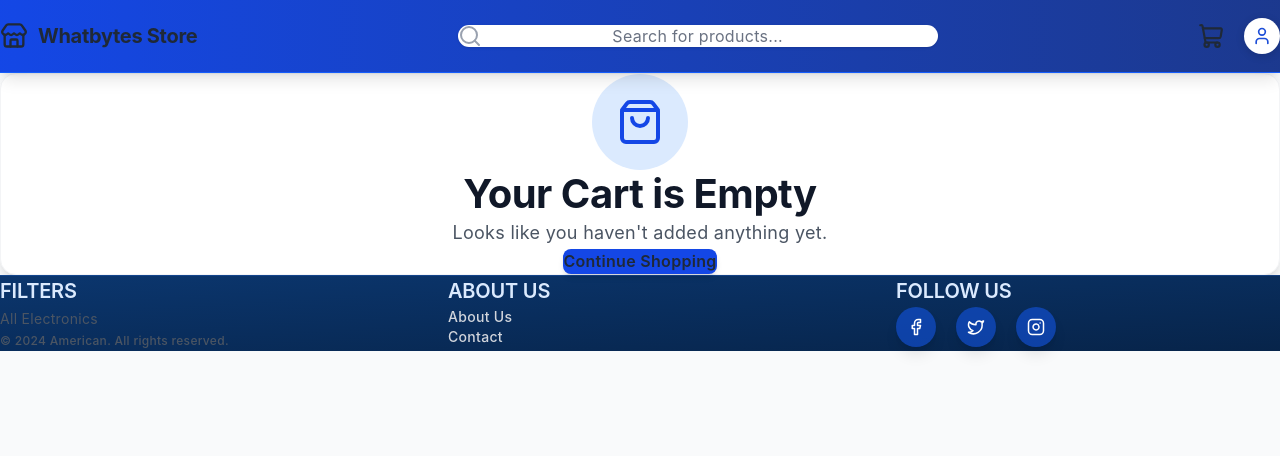
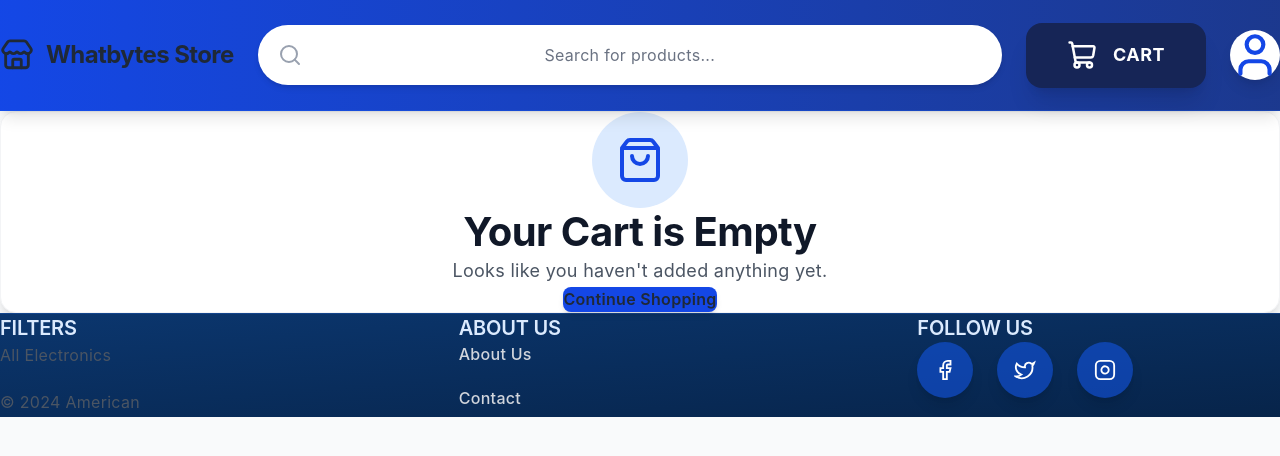
Before and after one commit to Ayushpandey2026/whatbytes, a Next.js app: page /cart in a window 1280 px wide. Shown: the top 456 px of the page. Built offline with nearby package versions, Linux system fonts and the light colour scheme.

Commit message:
polished UI and features

```diff
--- a/src/app/page.js
+++ b/src/app/page.js
@@ -22,17 +22,9 @@ function HomePageContent() {
     const price = searchParams.get("price");
     const search = searchParams.get("search");
 
-    if (category) {
-      setSelectedCategory(category);
-    }
-
-    if (price) {
-      setMaxPrice(Number(price));
-    }
-
-    if (search) {
-      setSearchQuery(search);
-    }
+    if (category) setSelectedCategory(category);
+    if (price) setMaxPrice(Number(price));
+    if (search) setSearchQuery(search);
   }, [searchParams]);
 
   useEffect(() => {
@@ -76,7 +68,10 @@ function HomePageContent() {
         setSearchQuery={setSearchQuery}
       />
 
-      <main className="max-w-7xl mx-auto px-6 pt-12 pb-24">
+      {/* IMPORTANT SPACE BELOW NAVBAR */}
+      <div className="h-12"></div>
+
+      <main className="max-w-7xl mx-auto px-6 sm:px-8 pb-24">
         <div className="grid grid-cols-1 lg:grid-cols-4 gap-10">
           <div className="lg:col-span-1">
             <SidebarFilters
@@ -104,7 +99,7 @@ function HomePageContent() {
 
 export default function HomePage() {
   return (
-    <Suspense fallback={<div />}>
+    <Suspense fallback={<div>Loading...</div>}>
       <HomePageContent />
     </Suspense>
   );
--- a/src/components/Footer.js
+++ b/src/components/Footer.js
@@ -2,52 +2,129 @@ import React from "react";
 
 export default function Footer() {
   return (
-    <footer className="bg-gradient-to-br from-[#0b366e] to-[#07244a] text-white py-20 px-8 border-t border-blue-500/30">
-      <div className="max-w-7xl mx-auto grid grid-cols-1 md:grid-cols-3 gap-16 text-sm mb-12">
+    <footer className="bg-gradient-to-br from-[#0b366e] to-[#07244a] text-white border-t border-blue-500/30 mt-20">
+      <div className="w-full max-w-screen-2xl mx-auto px-10 lg:px-16 py-24">
+
+        <div className="grid grid-cols-1 md:grid-cols-3 gap-24">
+
+          {/* Column 1 */}
           <div className="flex flex-col">
-          <h4 className="font-extrabold mb-6 text-lg uppercase tracking-wider text-blue-100">Filters</h4>
-          <p className="text-gray-300 leading-relaxed hover:text-white transition-colors cursor-pointer w-max">All Electronics</p>
-          <div className="mt-auto pt-10">
-            <p className="text-blue-300/60 text-xs font-medium tracking-wide">© 2024 American. All rights reserved.</p>
+            <h4 className="font-extrabold mb-8 text-xl uppercase tracking-wider text-blue-100">
+              Filters
+            </h4>
+
+            <div className="flex flex-col gap-5">
+              <p className="text-white-800  cursor-pointer text-base ml-5">
+                All Electronics
+              </p>
+
+              <p className=" text-white-800  cursor-pointer text-base">
+                &copy; 2024 American
+              </p>
+
+
             </div>
           </div>
 
+          {/* Column 2 */}
           <div className="flex flex-col">
-          <h4 className="font-extrabold mb-6 text-lg uppercase tracking-wider text-blue-100">About Us</h4>
-          <ul className="space-y-4 text-gray-300 font-medium">
-            <li><a href="#" className="hover:text-white hover:underline underline-offset-4 transition-all inline-block">About Us</a></li>
-            <li><a href="#" className="hover:text-white hover:underline underline-offset-4 transition-all inline-block">Contact</a></li>
+            <h4 className="font-extrabold mb-8 text-xl uppercase tracking-wider text-blue-100">
+              About Us
+            </h4>
+
+            <ul className="flex flex-col gap-5 text-gray-300 text-base font-medium">
+              <li>
+                <a
+                  href="#"
+                  className="hover:text-white hover:underline underline-offset-4 transition-all"
+                >
+                  About Us
+                </a>
+              </li>
+
+              <li>
+                <a
+                  href="#"
+                  className="hover:text-white hover:underline underline-offset-4 transition-all"
+                >
+                  Contact
+                </a>
+              </li>
+
+
+
             </ul>
           </div>
 
+          {/* Column 3 */}
           <div className="flex flex-col">
-          <h4 className="font-extrabold mb-6 text-lg uppercase tracking-wider text-blue-100">Follow Us</h4>
-          <div className="flex gap-5">
+            <h4 className="font-extrabold mb-8 text-xl uppercase tracking-wider text-blue-100">
+              Follow Us
+            </h4>
+
+            <div className="flex gap-6">
               {/* Facebook */}
-            <a href="#" className="w-10 h-10 rounded-full bg-blue-600/50 flex items-center justify-center hover:bg-white hover:text-blue-900 transition-all shadow-lg hover:shadow-xl hover:-translate-y-1">
-              <svg xmlns="http://www.w3.org/2000/svg" width="18" height="18" viewBox="0 0 24 24" fill="none" stroke="currentColor" strokeWidth="2" strokeLinecap="round" strokeLinejoin="round">
-                <path d="M18 2h-3a5 5 0 0 0-5 5v3H7v4h3v8h4v-8h3l1-4h-4V7a1 1 0 0 1 1-1h3z"/>
+              <a
+                href="#"
+                className="w-14 h-14 rounded-full bg-blue-600/50 flex items-center justify-center hover:bg-white hover:text-blue-900 transition-all shadow-lg hover:shadow-xl hover:-translate-y-1"
+              >
+                <svg
+                  xmlns="http://www.w3.org/2000/svg"
+                  width="22"
+                  height="22"
+                  viewBox="0 0 24 24"
+                  fill="none"
+                  stroke="currentColor"
+                  strokeWidth="2"
+                >
+                  <path d="M18 2h-3a5 5 0 0 0-5 5v3H7v4h3v8h4v-8h3l1-4h-4V7a1 1 0 0 1 1-1h3z" />
                 </svg>
               </a>
 
               {/* Twitter */}
-            <a href="#" className="w-10 h-10 rounded-full bg-blue-600/50 flex items-center justify-center hover:bg-white hover:text-blue-900 transition-all shadow-lg hover:shadow-xl hover:-translate-y-1">
-              <svg xmlns="http://www.w3.org/2000/svg" width="18" height="18" viewBox="0 0 24 24" fill="none" stroke="currentColor" strokeWidth="2" strokeLinecap="round" strokeLinejoin="round">
-                <path d="M22 4s-.7 2.1-2 3.4c1.6 10-9.4 17.3-18 11.6 2.2.1 4.4-.6 6-2C3 15.5.5 9.6 3 5c2.2 2.6 5.6 4.1 9 4-.9-4.2 4-6.6 7-3.8 1.1 0 3-1.2 3-1.2z"/>
+              <a
+                href="#"
+                className="w-14 h-14 rounded-full bg-blue-600/50 flex items-center justify-center hover:bg-white hover:text-blue-900 transition-all shadow-lg hover:shadow-xl hover:-translate-y-1"
+              >
+                <svg
+                  xmlns="http://www.w3.org/2000/svg"
+                  width="22"
+                  height="22"
+                  viewBox="0 0 24 24"
+                  fill="none"
+                  stroke="currentColor"
+                  strokeWidth="2"
+                >
+                  <path d="M22 4s-.7 2.1-2 3.4c1.6 10-9.4 17.3-18 11.6 2.2.1 4.4-.6 6-2C3 15.5.5 9.6 3 5c2.2 2.6 5.6 4.1 9 4-.9-4.2 4-6.6 7-3.8 1.1 0 3-1.2 3-1.2z" />
                 </svg>
               </a>
 
               {/* Instagram */}
-            <a href="#" className="w-10 h-10 rounded-full bg-blue-600/50 flex items-center justify-center hover:bg-white hover:text-blue-900 transition-all shadow-lg hover:shadow-xl hover:-translate-y-1">
-              <svg xmlns="http://www.w3.org/2000/svg" width="18" height="18" viewBox="0 0 24 24" fill="none" stroke="currentColor" strokeWidth="2" strokeLinecap="round" strokeLinejoin="round">
-                <rect width="20" height="20" x="2" y="2" rx="5" ry="5"/>
-                <path d="M16 11.37A4 4 0 1 1 12.63 8 4 4 0 0 1 16 11.37z"/>
-                <line x1="17.5" x2="17.51" y1="6.5" y2="6.5"/>
+              <a
+                href="#"
+                className="w-14 h-14 rounded-full bg-blue-600/50 flex items-center justify-center hover:bg-white hover:text-blue-900 transition-all shadow-lg hover:shadow-xl hover:-translate-y-1"
+              >
+                <svg
+                  xmlns="http://www.w3.org/2000/svg"
+                  width="22"
+                  height="22"
+                  viewBox="0 0 24 24"
+                  fill="none"
+                  stroke="currentColor"
+                  strokeWidth="2"
+                >
+                  <rect width="20" height="20" x="2" y="2" rx="5" />
+                  <path d="M16 11.37A4 4 0 1 1 12.63 8 4 4 0 0 1 16 11.37z" />
+                  <line x1="17.5" x2="17.51" y1="6.5" y2="6.5" />
                 </svg>
               </a>
             </div>
           </div>
         </div>
+
+
+
+      </div>
     </footer>
   );
 }
--- a/src/components/Header.js
+++ b/src/components/Header.js
@@ -9,76 +9,54 @@ export default function Header({ searchQuery, setSearchQuery }) {
   const { cartCount } = useCart();
 
   return (
-    <header className="sticky top-0 z-50 bg-gradient-to-r from-blue-700 to-blue-900 shadow-lg border-b border-blue-600 border-opacity-30 mb-12">
-      <div
-        className="max-w-7xl mx-auto px-8"
-        style={{
-          display: "flex",
-          alignItems: "center",
-          justifyContent: "space-between",
-          flexWrap: "wrap",
-          gap: "16px",
-          minHeight: "72px",
-          paddingTop: "14px",
-          paddingBottom: "14px",
-        }}
-      >
+    <header className="sticky top-0 z-50 bg-gradient-to-r from-blue-700 to-blue-900 shadow-lg border-b border-blue-600/30">
+      <div className="w-full max-w-screen-2xl mx-auto px-6 lg:px-10 min-h-[110px] flex flex-wrap md:flex-nowrap items-center justify-between gap-6">
+
         {/* Logo */}
         <Link
           href="/"
-          style={{ display: "flex", alignItems: "center", gap: "10px", flexShrink: 0 }}
-          className="text-white hover:opacity-90 transition"
+          className="text-white hover:opacity-90 transition flex items-center gap-3 flex-shrink-0"
         >
-          <Store size={28} style={{ flexShrink: 0 }} />
-          <span style={{ fontSize: "1.25rem", fontWeight: 700, letterSpacing: "-0.3px", whiteSpace: "nowrap" }}>
+          <Store size={34} />
+          <span className="text-2xl font-bold whitespace-nowrap tracking-tight">
             Whatbytes Store
           </span>
         </Link>
 
-        {/* Search Bar - grows in middle */}
-        <div style={{ flex: "1 1 280px", maxWidth: "480px", margin: "0 0 0 0" }}>
-          <SearchBar searchQuery={searchQuery} setSearchQuery={setSearchQuery} />
+        {/* Search */}
+        <div className="flex-1 min-w-[280px] max-w-[750px] h-[60px]">
+          <SearchBar
+            searchQuery={searchQuery}
+            setSearchQuery={setSearchQuery}
+          />
         </div>
 
         {/* Actions */}
-        <div style={{ display: "flex", alignItems: "center", gap: "20px", flexShrink: 0 }}>
-          <Link href="/cart" className="relative text-white hover:opacity-80 transition group">
-            <ShoppingCart size={26} className="group-hover:scale-110 transition" />
-            {cartCount > 0 && (
-              <span
-                style={{
-                  position: "absolute",
-                  top: "-8px",
-                  right: "-10px",
-                  background: "#ef4444",
-                  color: "#fff",
-                  fontSize: "0.7rem",
-                  fontWeight: 700,
-                  borderRadius: "9999px",
-                  height: "20px",
-                  width: "20px",
-                  display: "flex",
-                  alignItems: "center",
-                  justifyContent: "center",
-                }}
-              >
-                {cartCount}
-              </span>
-            )}
-          </Link>
+        <div className="flex items-center gap-6 flex-shrink-0">
+      <Link
+  href="/cart"
+  className="relative group"
+>
+  <div className="bg-blue-950 hover:bg-blue-900 w-[180px] h-[65px] rounded-2xl flex items-center justify-center gap-4 shadow-xl transition-all duration-300 hover:scale-105">
 
-          <div
-            style={{
-              background: "#fff",
-              borderRadius: "9999px",
-              padding: "8px",
-              display: "flex",
-              alignItems: "center",
-              justifyContent: "center",
-              boxShadow: "0 2px 8px rgba(0,0,0,0.15)",
-            }}
-          >
-            <User size={20} style={{ color: "#1d4ed8" }} />
+    <ShoppingCart
+      size={30}
+      className="text-white group-hover:scale-110 transition"
+    />
+
+    <span className="text-white font-bold text-lg tracking-wide">
+      CART
+    </span>
+  </div>
+
+  {cartCount > 0 && (
+    <span className="absolute -top-3 -right-3 bg-red-500 text-white text-sm font-bold rounded-full h-7 w-7 flex items-center justify-center shadow-lg">
+      {cartCount}
+    </span>
+  )}
+</Link>
+          <div className="bg-white rounded-full p-4 flex items-center justify-center shadow-lg ml-5">
+            <User size={50} className="text-blue-700" />
           </div>
         </div>
       </div>
--- a/src/components/ProductCard.js
+++ b/src/components/ProductCard.js
@@ -9,7 +9,7 @@ export default function ProductCard({ product }) {
   const { addToCart } = useCart();
 
   return (
-    <div className="bg-white rounded-2xl  shadow-md hover:shadow-xl overflow-hidden transition duration-300 border border-gray-100 h-full flex flex-col">
+    <div className="bg-white rounded-2xl shadow-md hover:shadow-xl overflow-hidden transition duration-300 border border-gray-100 h-full flex flex-col mt-10">
       <Link href={`/product/${product.id}`} className="block flex-shrink-0">
         <div className="relative h-64 bg-gray-100 overflow-hidden group">
           <Image
@@ -22,19 +22,22 @@ export default function ProductCard({ product }) {
       </Link>
 
       <div className="p-6 flex-1 flex flex-col">
-        <div className="flex items-center gap-2 mb-3">
+        <div className="flex items-center gap-2 mb-2">
           <div className="flex items-center">
             <Star size={16} fill="gold" stroke="gold" />
           </div>
           <span className="text-sm font-medium text-gray-700">{product.rating}</span>
         </div>
 
-        <h3 className="font-bold text-base mb-3 text-gray-900 line-clamp-2">{product.title}</h3>
+        <h3 className="font-bold text-base mb-2 text-gray-900 line-clamp-2">
+          {product.title}
+        </h3>
 
-        <p className="text-blue-700 text-2xl font-bold mb-5">
+        <p className="text-blue-700 text-2xl font-bold mt-auto">
           ${product.price}
         </p>
 
+        <div className="pt-5">
           <button
             onClick={() => addToCart(product)}
             className="w-full bg-blue-700 hover:bg-blue-800 text-white py-3 rounded-lg font-semibold transition shadow-md hover:shadow-lg active:scale-95"
@@ -43,5 +46,6 @@ export default function ProductCard({ product }) {
           </button>
         </div>
       </div>
+    </div>
   );
 }
--- a/src/components/ProductGrid.js
+++ b/src/components/ProductGrid.js
@@ -2,7 +2,7 @@ import ProductCard from "./ProductCard";
 
 export default function ProductGrid({ products }) {
   return (
-    <div className="grid grid-cols-1 sm:grid-cols-2 lg:grid-cols-3 gap-7">
+    <div className="grid grid-cols-1 sm:grid-cols-2 lg:grid-cols-3 gap-8">
       {products.map((product) => (
         <ProductCard key={product.id} product={product} />
       ))}
--- a/src/components/SearchBar.js
+++ b/src/components/SearchBar.js
@@ -2,21 +2,34 @@ import { Search } from "lucide-react";
 
 export default function SearchBar({ searchQuery, setSearchQuery }) {
   return (
-    <div className="relative w-full">
+    <div className="relative w-full h-full">
       {/* Search Icon */}
-      <div className="absolute inset-y-0 left-0 pl-4 flex items-center pointer-events-none">
-        {/* Icon ka size thoda bada kiya hai (h-6 w-6) taaki bade bar ke sath acha lage */}
+      <div className="absolute inset-y-0 left-5 flex items-center pointer-events-none z-10">
         <Search className="h-6 w-6 text-gray-400" />
       </div>
 
-      {/* Input Field */}
       <input
         type="text"
         placeholder="Search for products..."
         value={searchQuery}
         onChange={(e) => setSearchQuery(e.target.value)}
-        // py-3.5 aur text-base add kiya hai area aur text bada karne ke liye
-        className="block w-full pl-14 pr-14 py-3.5 border border-transparent rounded-full leading-5 bg-white text-gray-900 placeholder-gray-500 text-center focus:outline-none focus:ring-2 focus:ring-blue-400 text-base transition-all shadow-sm"
+        className="
+          w-full
+          h-full
+          rounded-full
+          bg-white
+          text-gray-900
+          placeholder-gray-500
+          text-base
+          text-center
+          shadow-md
+          border border-transparent
+          focus:outline-none
+          focus:ring-2
+          focus:ring-blue-300
+          transition-all
+          px-6
+        "
       />
     </div>
   );
--- a/src/components/SidebarFilters.js
+++ b/src/components/SidebarFilters.js
@@ -10,20 +10,36 @@ export default function SidebarFilters({
 }) {
   return (
     <aside className="bg-white rounded-2xl shadow-xl border border-gray-100 p-8 h-fit sticky top-28">
-      <div className="flex items-center justify-between mb-8 pb-4 border-b border-gray-100">
-        <h2 className="text-xl font-extrabold text-gray-900 tracking-tight">Filters</h2>
-        <span className="text-sm font-medium text-blue-600 bg-blue-50 px-3 py-1 rounded-full cursor-pointer hover:bg-blue-100 transition" onClick={() => { setSelectedCategory("all"); setMaxPrice(1000); }}>Reset</span>
+
+      {/* Header */}
+      <div className="flex items-center justify-between mb-8 pb-5 border-b border-gray-100">
+        <h2 className="text-xl font-extrabold text-gray-900 tracking-tight">
+          Filters
+        </h2>
+
+        <span
+          className="text-sm font-medium text-blue-600 bg-blue-50 px-3 py-1 rounded-full cursor-pointer hover:bg-blue-100 transition"
+          onClick={() => {
+            setSelectedCategory("all");
+            setMaxPrice(1000);
+          }}
+        >
+          Reset
+        </span>
       </div>
 
+      {/* Categories */}
       <div className="mb-10">
-        <h3 className="font-bold mb-5 text-gray-800 text-sm uppercase tracking-wider">Categories</h3>
+        <h3 className="font-bold mb-5 text-gray-800 text-sm uppercase tracking-wider">
+          Categories
+        </h3>
 
-        <div className="space-y-3">
+        <div className="flex flex-col gap-4">
           {categories.map((category) => (
             <button
               key={category}
               onClick={() => setSelectedCategory(category)}
-              className={`w-full text-left px-5 py-3.5 rounded-xl transition-all duration-200 font-medium ${
+              className={`w-full text-left px-5 py-4 rounded-xl transition-all duration-200 font-medium ${
                 selectedCategory === category
                   ? "bg-gradient-to-r from-blue-600 to-blue-700 text-white shadow-md shadow-blue-200 translate-x-1"
                   : "bg-gray-50 text-gray-700 hover:bg-gray-100 border border-gray-200 hover:border-blue-300"
@@ -35,10 +51,16 @@ export default function SidebarFilters({
         </div>
       </div>
 
+      {/* Price */}
       <div className="pt-8 border-t border-gray-100">
-        <div className="flex justify-between items-center mb-6">
-          <h3 className="font-bold text-gray-800 text-sm uppercase tracking-wider">Price Range</h3>
-          <span className="font-bold text-blue-700 bg-blue-50 px-3 py-1 rounded-lg">${maxPrice}</span>
+        <div className="flex justify-between items-center mb-7">
+          <h3 className="font-bold text-gray-800 text-sm uppercase tracking-wider">
+            Price Range
+          </h3>
+
+          <span className="font-bold text-blue-700 bg-blue-50 px-3 py-1 rounded-lg">
+            ${maxPrice}
+          </span>
         </div>
 
         <div className="px-2">
@@ -50,7 +72,8 @@ export default function SidebarFilters({
             onChange={(e) => setMaxPrice(Number(e.target.value))}
             className="w-full h-2.5 bg-gray-200 rounded-lg appearance-none cursor-pointer accent-blue-600 focus:outline-none focus:ring-4 focus:ring-blue-100"
           />
-          <div className="flex justify-between text-xs font-medium text-gray-500 mt-5">
+
+          <div className="flex justify-between text-xs font-medium text-gray-500 mt-6">
             <span>$0</span>
             <span>$1000</span>
           </div>
```
Also changed, not shown: src/components/CartItem.js (deleted), src/components/QuantitySelector.js (deleted), src/utils/filterProducts.js (deleted). Lines whose indentation alone changed are shown as unchanged.
